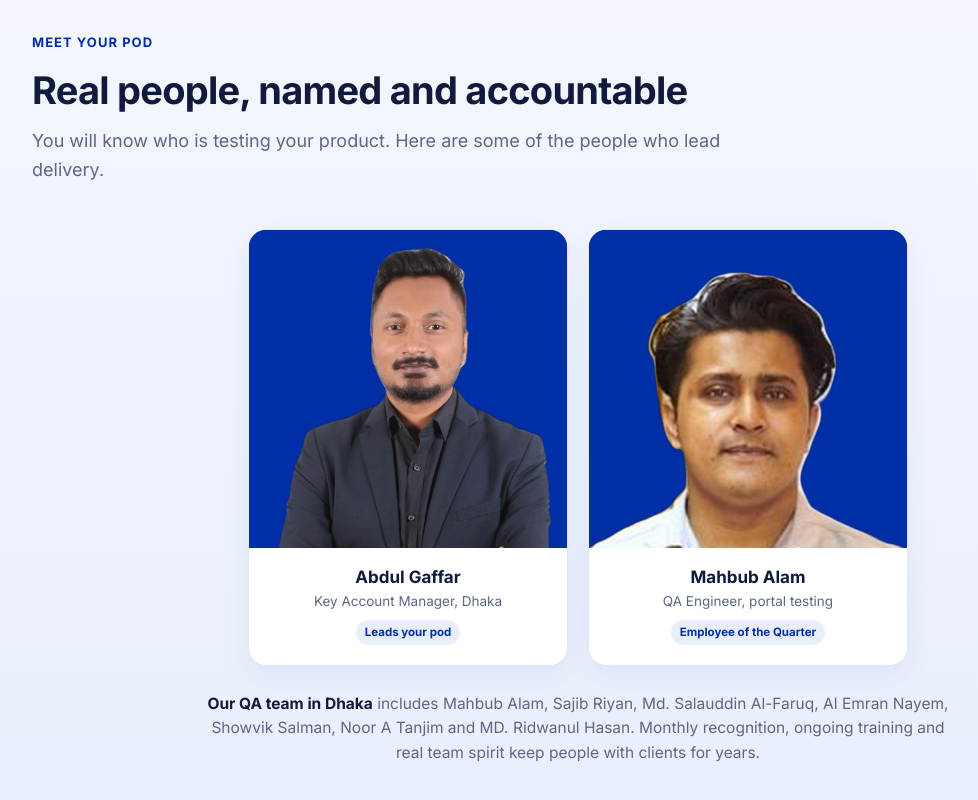
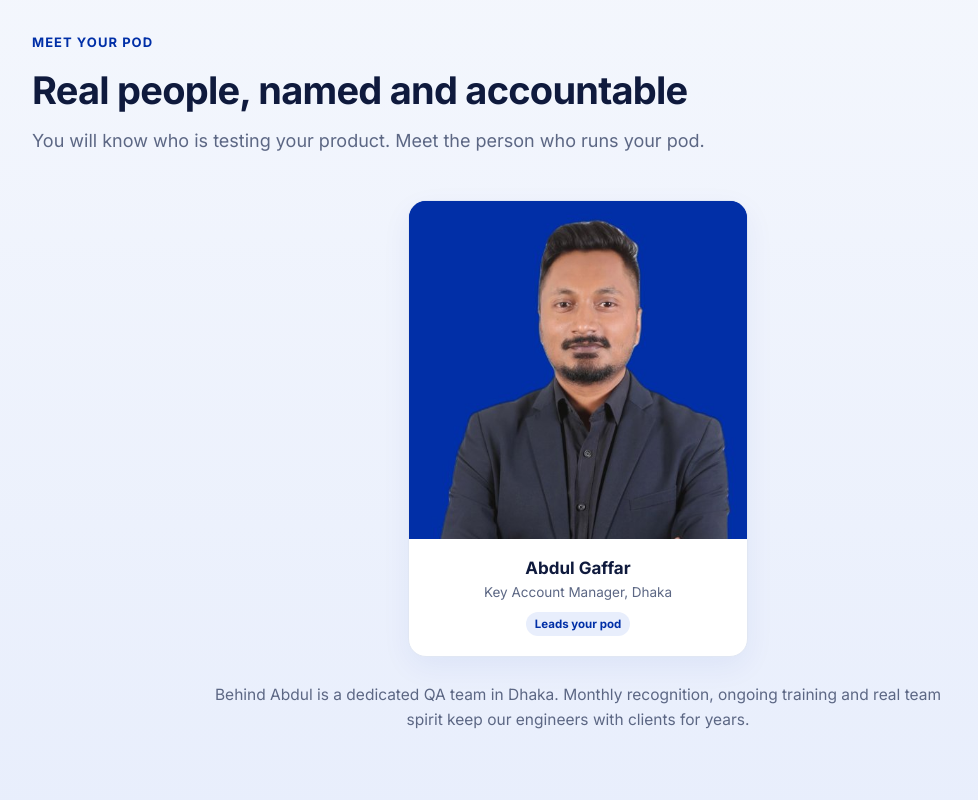
Before and after one commit to SalesHubSolutions/saleshub-website, a plain HTML site: page index.html in a window 1280 px wide. Shown: the part 2660-3460 px from the top of the page, without its empty margins (62-1040 px from the left). Drawn offline with Linux system fonts and the light colour scheme.

Commit message:
Homepage: Abdul only
Co-Authored-By: Claude Opus 5.5 <noreply@anthropic.com>
Claude-Session: https://claude.ai/code/session_011khMbwRNSdTZg86oGkTB6A

```diff
--- a/index.html
+++ b/index.html
@@ -209,12 +209,11 @@ footer a{text-decoration:none;color:#C7D3F5}footer a:hover{color:#fff}
 </div></section>
 
 <section id="team" class="tint2"><div class="wrap">
- <div class="sh"><span class="eyebrow">Meet your pod</span><h2>Real people, named and accountable</h2><p>You will know who is testing your product. Here are some of the people who lead delivery.</p></div>
- <div class="team" style="grid-template-columns:repeat(2,minmax(0,320px));justify-content:center">
+ <div class="sh"><span class="eyebrow">Meet your pod</span><h2>Real people, named and accountable</h2><p>You will know who is testing your product. Meet the person who runs your pod.</p></div>
+ <div class="team" style="grid-template-columns:repeat(1,minmax(0,340px));justify-content:center">
   <div class="person"><div class="ph"><img src="/assets/pod/abdul.jpg" alt="Abdul Gaffar"></div><div class="t"><h3>Abdul Gaffar</h3><p>Key Account Manager, Dhaka</p><span class="lbl">Leads your pod</span></div></div>
-  <div class="person"><div class="ph"><img src="/assets/pod/mahbub.jpg" alt="Mahbub Alam"></div><div class="t"><h3>Mahbub Alam</h3><p>QA Engineer, portal testing</p><span class="lbl">Employee of the Quarter</span></div></div>
  </div>
- <p class="teamnote"><b>Our QA team in Dhaka</b> includes Mahbub Alam, Sajib Riyan, Md. Salauddin Al-Faruq, Al Emran Nayem, Showvik Salman, Noor A Tanjim and MD. Ridwanul Hasan. Monthly recognition, ongoing training and real team spirit keep people with clients for years.</p>
+ <p class="teamnote">Behind Abdul is a dedicated QA team in Dhaka. Monthly recognition, ongoing training and real team spirit keep our engineers with clients for years.</p>
 </div>
 </div></section>
 
```
Also changed, not shown: tools/home.html (+3 -4 lines), assets/pod/mahbub.jpg (deleted).
